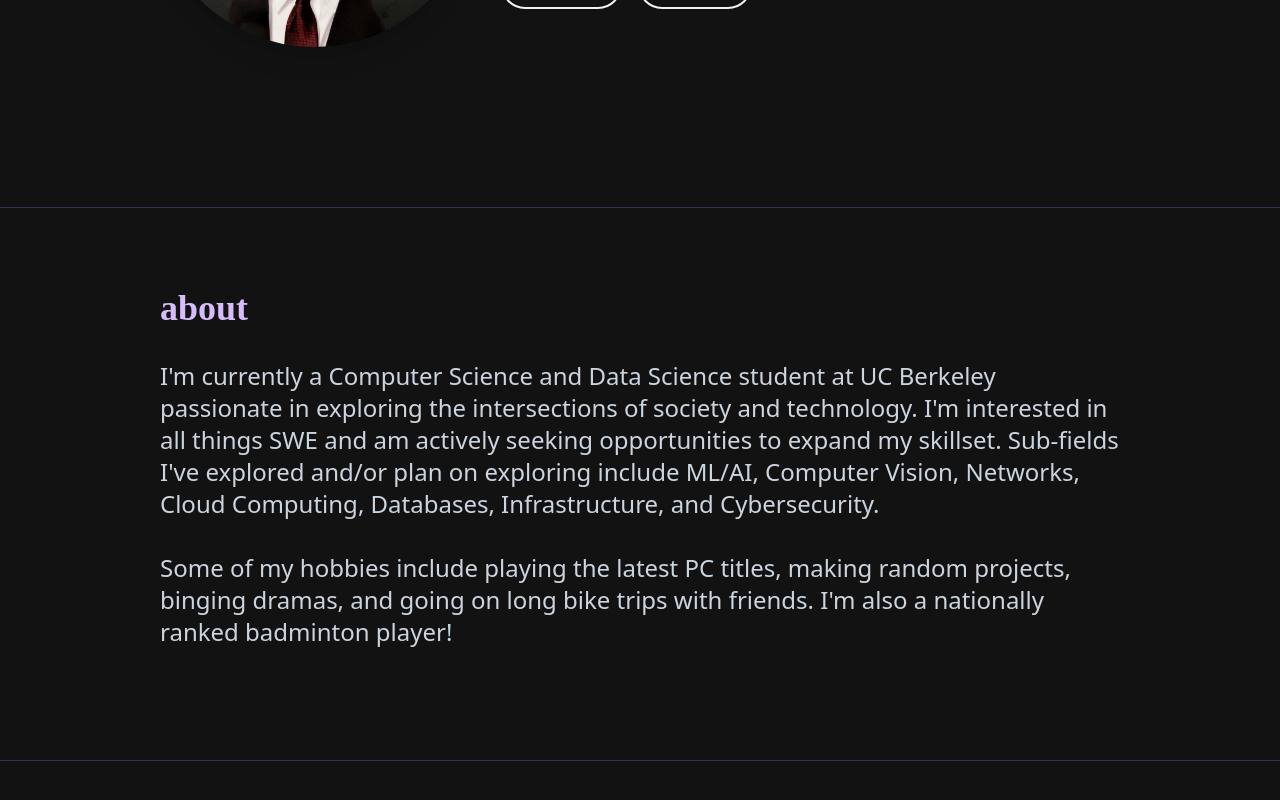
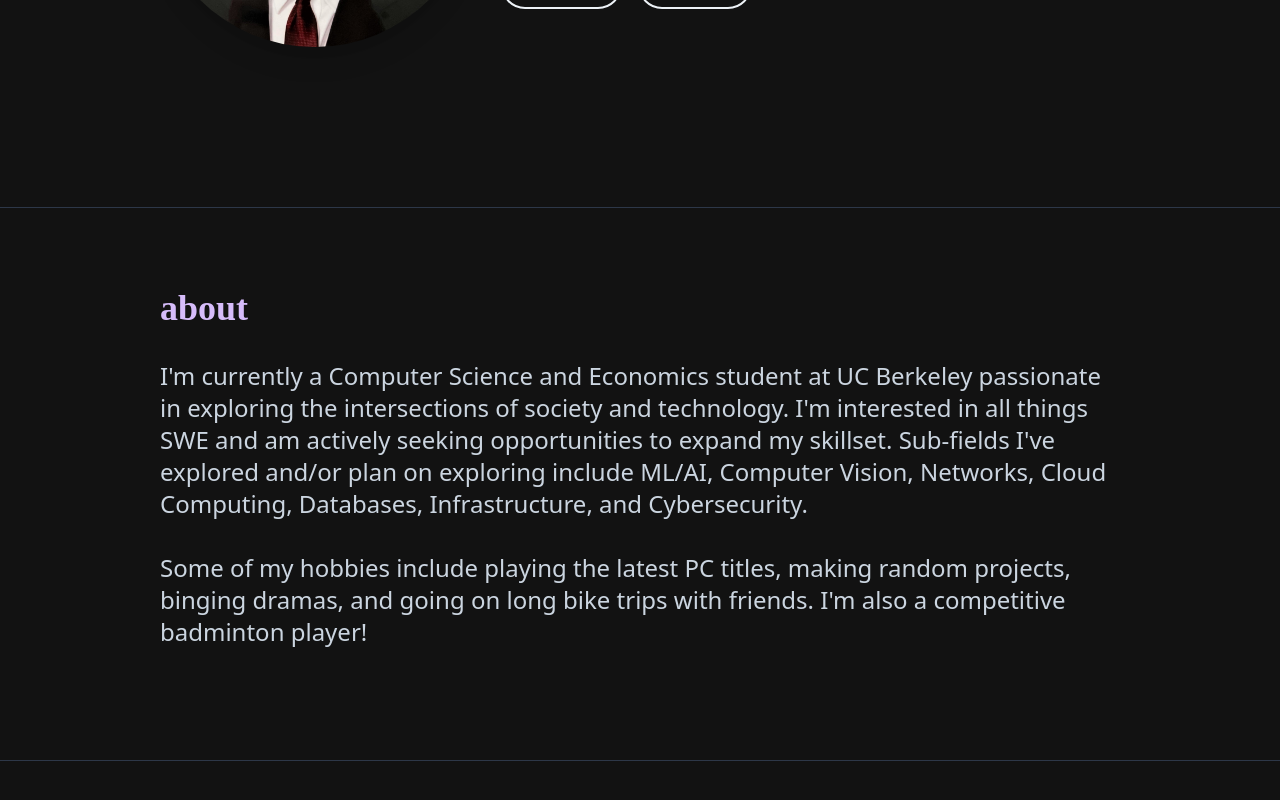
Before and after one commit to kevinjl321/portfolio, a React (Create React App) app: page / in a window 1280 px wide. Shown: the part 530-1330 px from the top of the page. Built offline with nearby package versions, Linux system fonts and the light colour scheme.

Commit message:
update description:

```diff
--- a/src/components/About.tsx
+++ b/src/components/About.tsx
@@ -13,13 +13,13 @@ export class About extends Component {
           </div>
           <div className="mb-8">
             <p className="mb-8 text-xl md:text-2xl">
-              I'm currently a Computer Science and Data Science student at UC Berkeley passionate in exploring
+              I'm currently a Computer Science and Economics student at UC Berkeley passionate in exploring
               the intersections of society and technology. I'm interested in all things SWE and am actively seeking opportunities to expand my skillset. Sub-fields I've explored and/or plan on exploring include
               ML/AI, Computer Vision, Networks, Cloud Computing, Databases, Infrastructure, and Cybersecurity.
               <br></br>
               <br></br>
               Some of my hobbies include playing the latest PC titles, making random projects, binging dramas,
-              and going on long bike trips with friends. I'm also a nationally ranked badminton player!
+              and going on long bike trips with friends. I'm also a competitive badminton player!
             </p>
           </div>
         </div>
```
